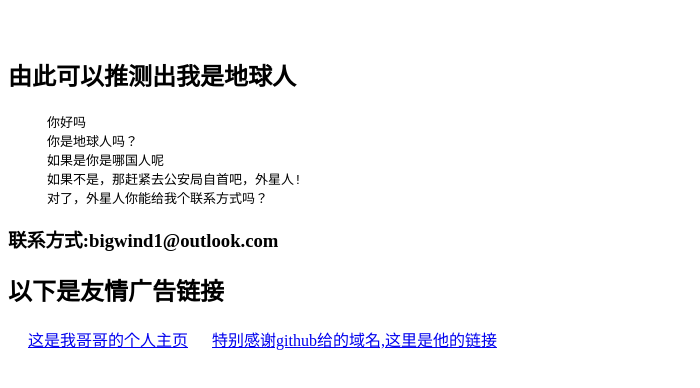
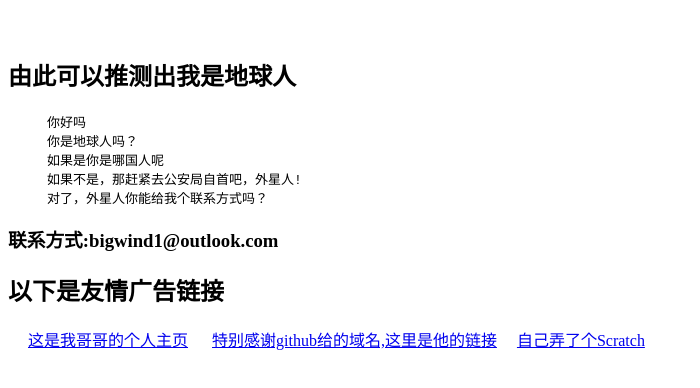
Before and after one commit to abcwind2025/abcwind2025.github.io, a plain HTML site: page index.html in a window 1280 px wide. Shown: the part 96-484 px from the top of the page, without its empty margins (0-700 px from the left). Drawn offline with Linux system fonts and the light colour scheme.

Commit message:
Update index.html

```diff
--- a/index.html
+++ b/index.html
@@ -16,5 +16,6 @@
      <h2>以下是友情广告链接</h2>
      <a href="https://sodous-s.github.io" target="_blank">这是我哥哥的个人主页</a>
      <a href="https://github.com" target="_blank">特别感谢github给的域名,这里是他的链接</a>
+     <a href="极限迷宫.html" target="_blank">自己弄了个Scratch</a>
 </boby>
 </html>
```
